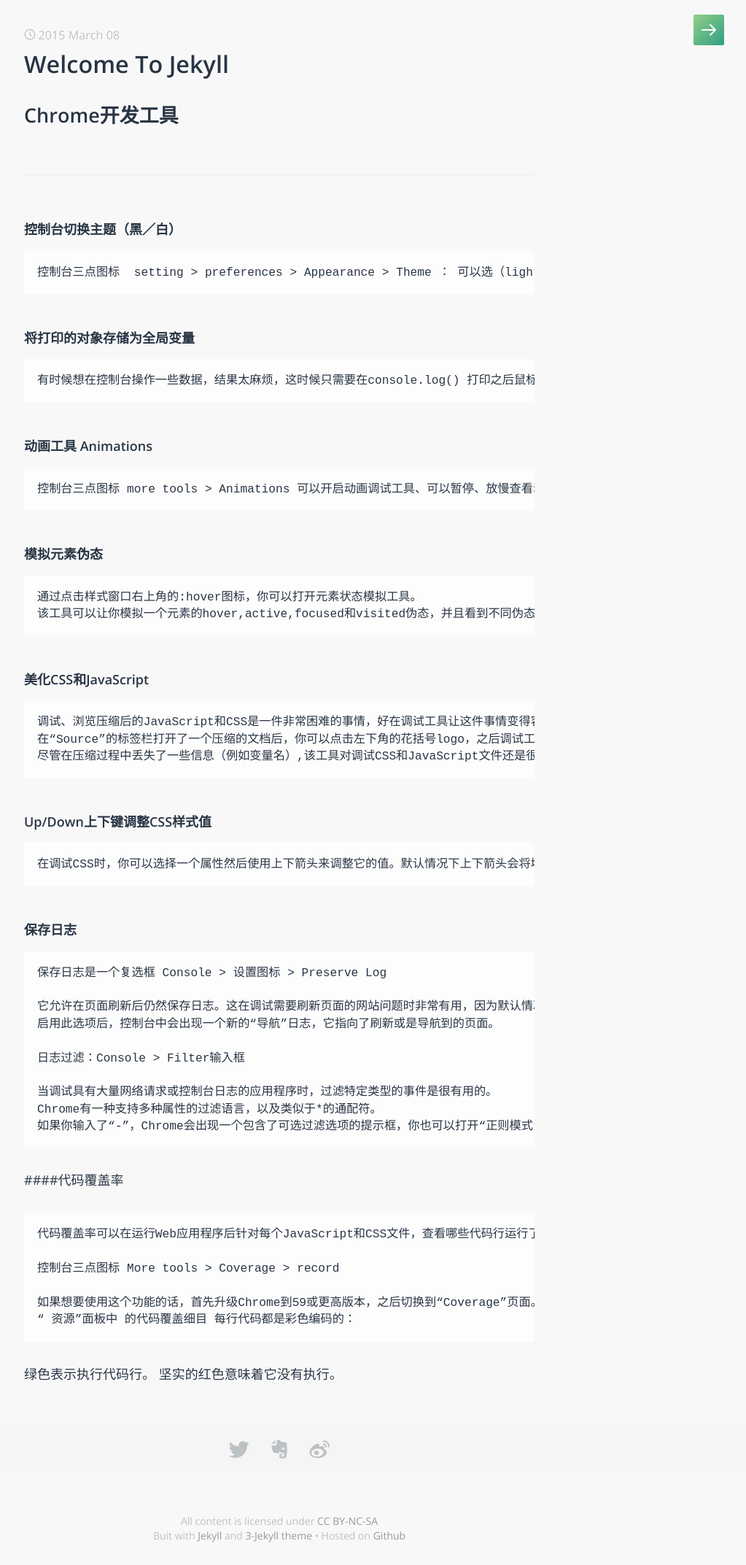
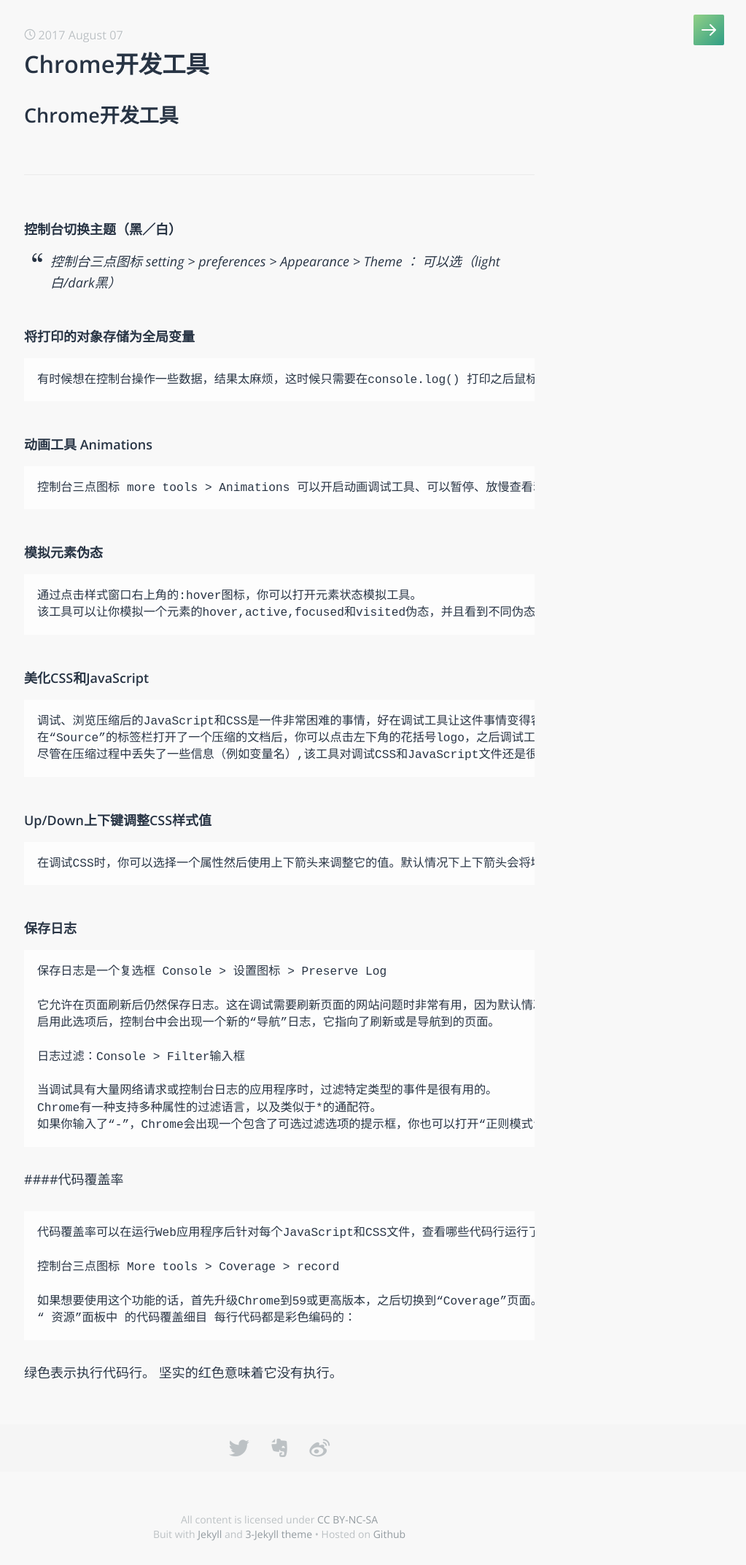
Before and after one commit to P233/3-Jekyll, a Jekyll site: the page built from _posts/2017-08-07-Chrome开发工具.markdown, in a window 1280 px wide. Shown: the whole page at 73% size, without its empty margins (257-1280 px from the left). Built offline with Jekyll 4.4.1, drawn with Linux system fonts in a browser that asks for light colours; some web fonts are replaced; our own code applies the rules of GitHub Pages for plain Markdown files.

Commit message:
Update and rename 2015-03-08-welcome-to-jekyll.markdown to 2017-08-07-Chrome开发工具.markdown

```diff
--- a/_posts/2015-03-08-welcome-to-jekyll.markdown
+++ b/_posts/2017-08-07-Chrome开发工具.markdown
@@ -4,7 +4,8 @@
 ---
 #### 控制台切换主题（黑／白）
 
-    控制台三点图标  setting > preferences > Appearance > Theme ： 可以选（light白/dark黑）
+> 控制台三点图标  setting > preferences > Appearance > Theme ：
+> 可以选（light白/dark黑）
 
 #### 将打印的对象存储为全局变量
 
```
